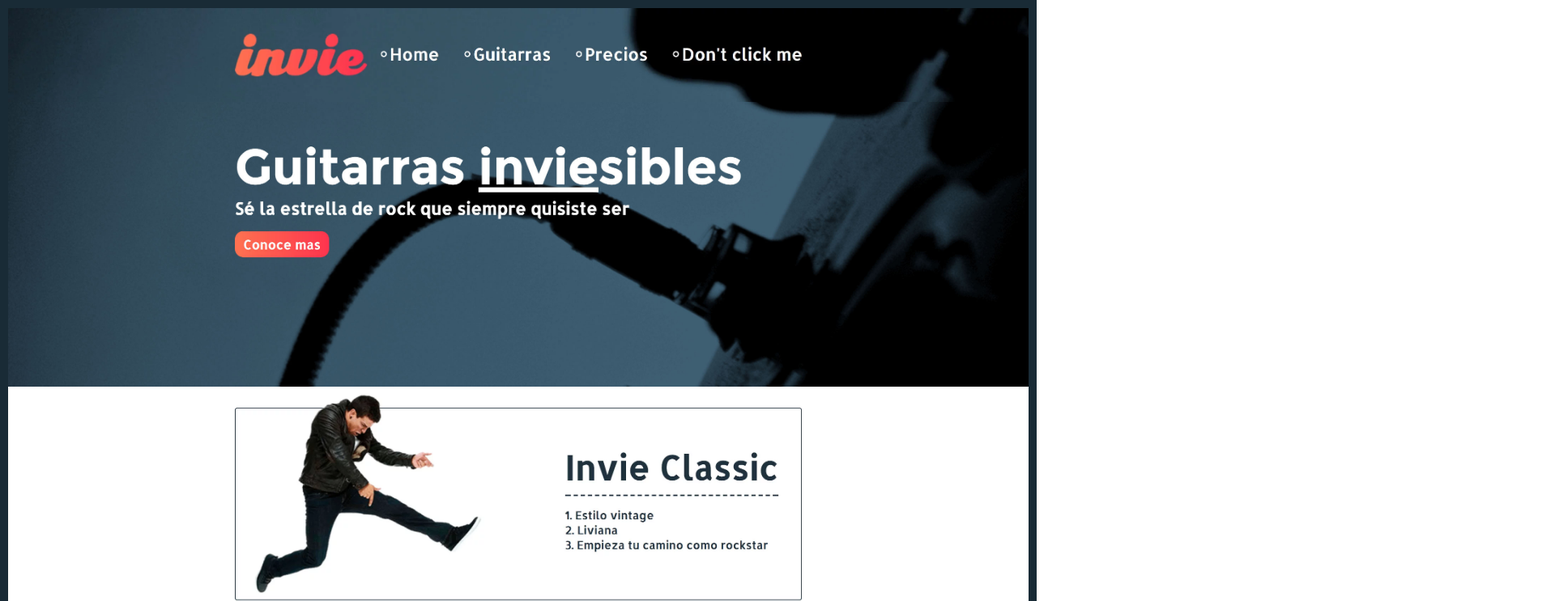
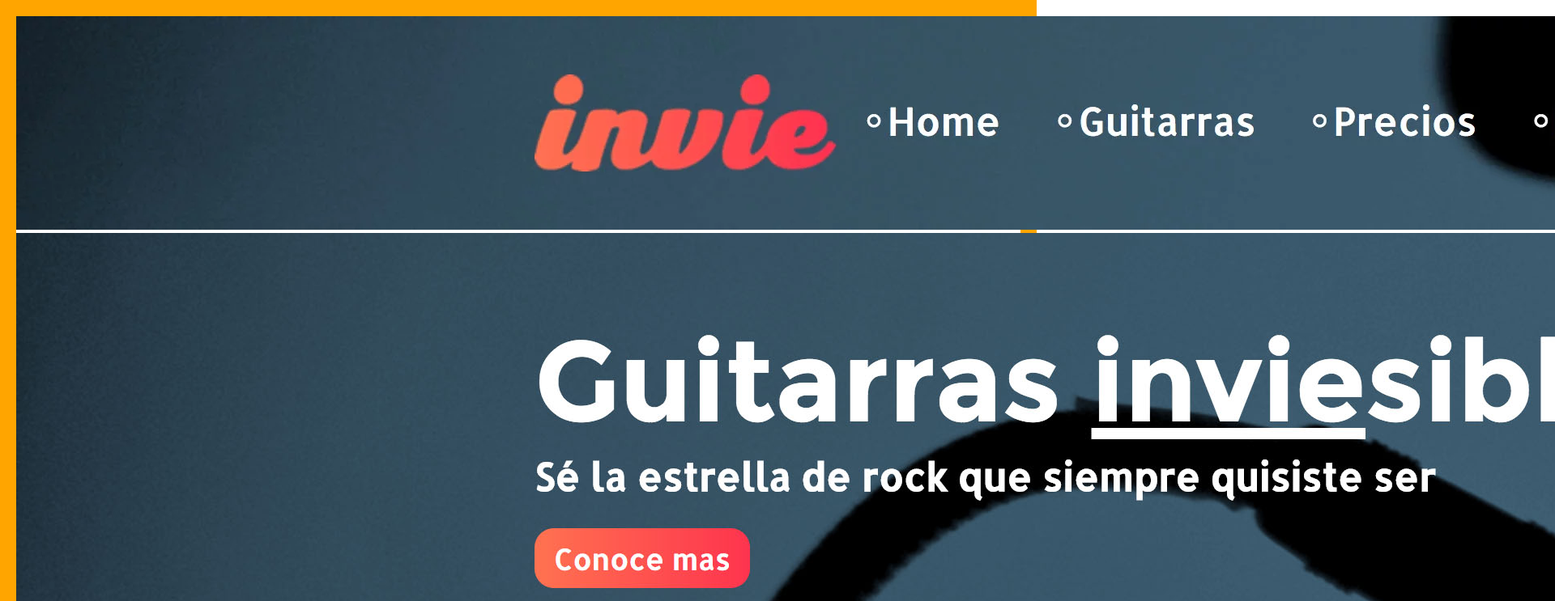
Before and after one commit to diegoBenitez2/invie-github, a plain HTML site: page index.html in a window 1280 px wide. Shown: the top 743 px of the page at 81% size, 1920 px wide, since content can reach past the window. Drawn offline with Linux system fonts and the light colour scheme.

Commit message:
cambiando  borde del body y corre1

```diff
--- a/index.html
+++ b/index.html
@@ -6,11 +6,11 @@
     <style media="screen">
       body{
         margin:0;
-        border: 10px solid #192b36;
+        border: 20px solid orange;
       }
+      max-width: 100%;
       img
       {
-        max-width: 100%;
         vertical-align: top;
 
         }
```
Also changed, not shown: 1 other file.
